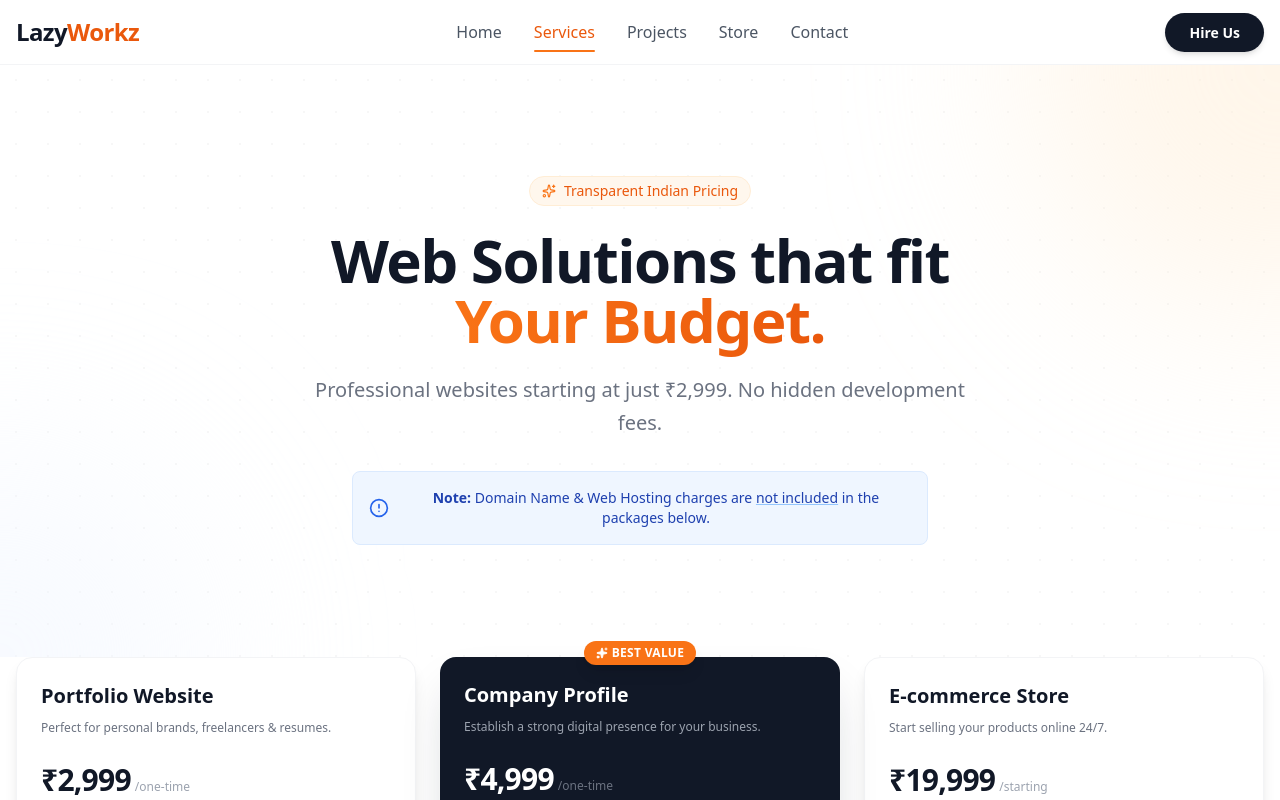
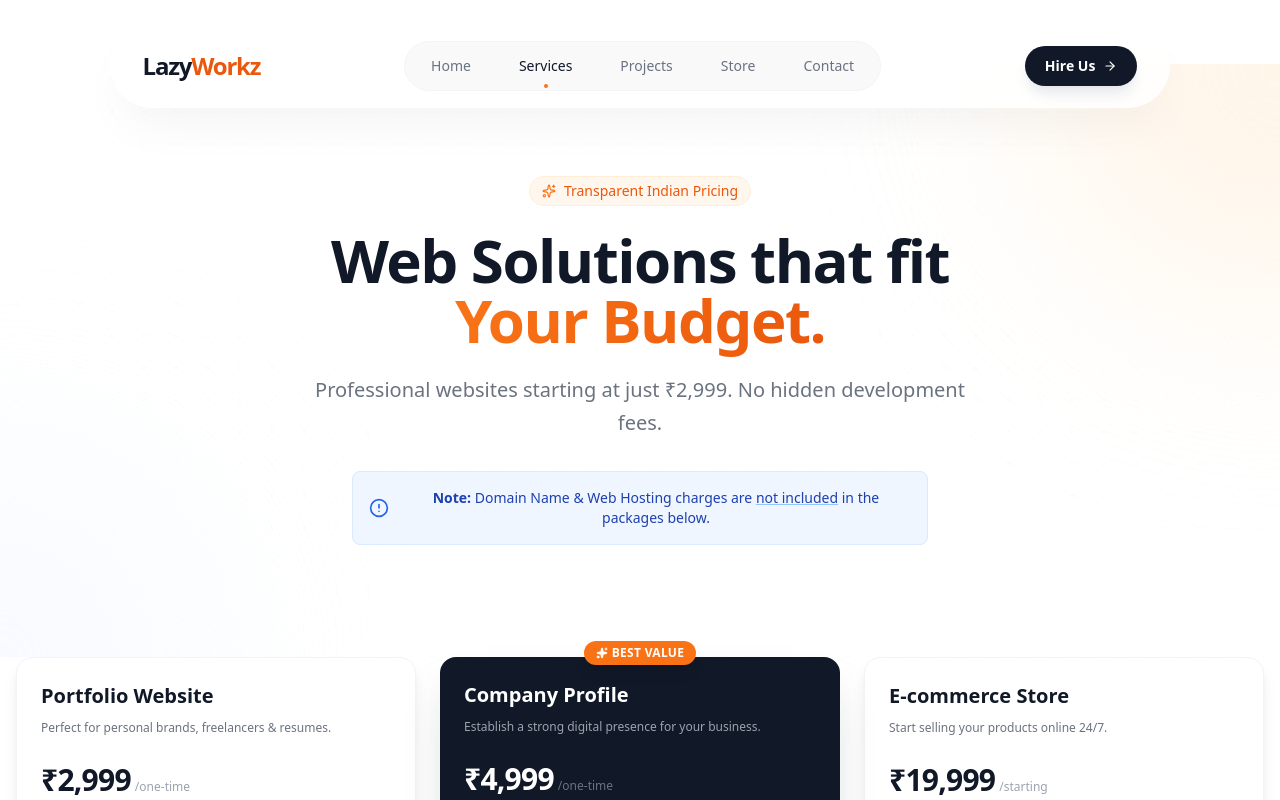
Before and after one commit to Lazyboyharsh/lazyworkz, a React (Vite) app: page /services in a window 1280 px wide. Shown: the top 800 px of the page. Built offline with nearby package versions, Linux system fonts and the light colour scheme.

Commit message:
change something

```diff
--- a/src/components/Navbar.jsx
+++ b/src/components/Navbar.jsx
@@ -1,126 +1,219 @@
-import { useState } from 'react';
+import { useState, useEffect, useRef } from 'react';
 import { Link, useLocation } from 'react-router-dom';
 import { motion, AnimatePresence } from 'framer-motion';
-import { Menu, X, ShoppingBag } from 'lucide-react';
+import { Menu, X, ShoppingBag, ArrowRight } from 'lucide-react';
 
 const Navbar = () => {
   const [isOpen, setIsOpen] = useState(false);
+  const [scrolled, setScrolled] = useState(false);
+  const [hoveredPath, setHoveredPath] = useState(null);
   const location = useLocation();
 
-  const closeMenu = () => setIsOpen(false);
+  // --- NEW: Refs for Click Outside Logic ---
+  const menuRef = useRef(null);
+  const buttonRef = useRef(null);
+
+  // Scroll Detection
+  useEffect(() => {
+    const handleScroll = () => {
+      setScrolled(window.scrollY > 20);
+    };
+    window.addEventListener('scroll', handleScroll);
+    return () => window.removeEventListener('scroll', handleScroll);
+  }, []);
+
+  // --- NEW: Handle Click Outside ---
+  useEffect(() => {
+    const handleClickOutside = (event) => {
+      // If menu is open, AND click is NOT in menu, AND click is NOT on the toggle button
+      if (
+        isOpen &&
+        menuRef.current &&
+        !menuRef.current.contains(event.target) &&
+        buttonRef.current &&
+        !buttonRef.current.contains(event.target)
+      ) {
+        setIsOpen(false);
+      }
+    };
+
+    document.addEventListener('mousedown', handleClickOutside);
+    return () => {
+      document.removeEventListener('mousedown', handleClickOutside);
+    };
+  }, [isOpen]);
+
 
   const navLinks = [
     { name: 'Home', path: '/' },
     { name: 'Services', path: '/services' },
     { name: 'Projects', path: '/projects' },
-    { name: 'Store', path: '/store', isSpecial: true },
+    { name: 'Store', path: '/store' },
     { name: 'Contact', path: '/contact' },
   ];
 
+  // Animation Variants
+  const menuVariants = {
+    closed: {
+      scale: 0.9,
+      opacity: 0,
+      transition: { delay: 0.15 }
+    },
+    open: {
+      scale: 1,
+      opacity: 1,
+      transition: { type: "spring", stiffness: 300, damping: 20 }
+    }
+  };
+
+  const itemVariants = {
+    closed: { opacity: 0, x: -20 },
+    open: (i) => ({
+      opacity: 1,
+      x: 0,
+      transition: { delay: i * 0.1 }
+    })
+  };
+
   return (
-    <header className="fixed top-0 left-0 right-0 z-50 bg-white/90 backdrop-blur-md border-b border-gray-100">
-      <nav className="container mx-auto px-4 py-3 flex justify-between items-center">
+    <>
+      {/* --- DESKTOP & MOBILE FLOATING NAV --- */}
+      <motion.header
+        className={`fixed z-50 left-0 right-0 transition-all duration-300 ease-in-out ${
+          scrolled ? 'top-4' : 'top-6'
+        }`}
+      >
+        <div className="container mx-auto px-4 flex justify-center">
+          <motion.nav
+            layout
+            className={`
+              relative flex items-center justify-between
+              bg-white/80 backdrop-blur-xl border border-white/20 shadow-2xl shadow-black/5
+              rounded-full transition-all duration-300
+              ${scrolled ? 'w-[90%] md:w-[70%] py-3 px-6' : 'w-[95%] md:w-[85%] py-4 px-8'}
+            `}
+          >
 
-        {/* 1. LOGO (Always Visible) */}
-        <Link to="/" className="flex-shrink-0 flex items-center z-50 font-extrabold text-2xl text-gray-900 tracking-tight" onClick={closeMenu}>
+            {/* 1. LOGO (Text Only) */}
+            <Link to="/" className="flex items-center z-50 group" onClick={() => setIsOpen(false)}>
+              <span className="font-extrabold text-2xl tracking-tighter text-gray-900 transition-all group-hover:opacity-80">
                 Lazy<span className="text-orange-600">Workz</span>
+              </span>
             </Link>
 
-        {/* 2. DESKTOP MENU (Hidden on mobile/tablet, Visible on Large screens) */}
-        {/* Changed 'md:flex' to 'lg:flex' for better spacing on tablets */}
-        <div className="hidden lg:flex items-center gap-8">
-          {navLinks.map((link) => (
+            {/* 2. DESKTOP LINKS (Sliding Background Animation) */}
+            <div className="hidden lg:flex items-center gap-2 bg-gray-100/50 p-1.5 rounded-full border border-gray-100">
+              {navLinks.map((link) => {
+                const isActive = location.pathname === link.path;
+                return (
                   <Link
-              key={link.name}
+                    key={link.path}
                     to={link.path}
-              className="relative py-2 group"
+                    onMouseEnter={() => setHoveredPath(link.path)}
+                    onMouseLeave={() => setHoveredPath(null)}
+                    className={`
+                      relative px-5 py-2 rounded-full text-sm font-medium transition-all duration-300 z-10
+                      ${isActive ? 'text-gray-900' : 'text-gray-500 hover:text-gray-900'}
+                    `}
                   >
-              <span className={`font-medium text-sm xl:text-base transition-colors ${location.pathname === link.path ? 'text-orange-600' : 'text-gray-600 group-hover:text-orange-600'}`}>
-                {link.name}
-                {/* {link.isSpecial && (
-                  <span className="absolute -top-3 -right-4 bg-orange-100 text-orange-600 text-[10px] font-bold px-1.5 rounded-md border border-orange-200">
-                    NEW
-                  </span>
-                )} */}
-              </span>
-
-              {/* Animated Underline */}
-              {location.pathname === link.path && (
+                    {/* The Sliding Background Pill */}
+                    {hoveredPath === link.path && (
                       <motion.div
-                  layoutId="underline"
-                  className="absolute bottom-0 left-0 right-0 h-0.5 bg-orange-500 rounded-full"
+                        layoutId="navbar-hover"
+                        className="absolute inset-0 bg-white shadow-sm rounded-full -z-10"
+                        transition={{ type: "spring", bounce: 0.2, duration: 0.6 }}
                       />
                     )}
+                    {/* Active State Dot */}
+                    {isActive && (
+                      <motion.span layoutId="active-dot" className="absolute -bottom-1 left-1/2 -translate-x-1/2 w-1 h-1 bg-orange-500 rounded-full" />
+                    )}
+                    {link.name}
                   </Link>
-          ))}
+                );
+              })}
             </div>
 
-        {/* 3. DESKTOP BUTTON & HAMBURGER WRAPPER */}
-        <div className="flex items-center gap-4">
+            {/* 3. ACTIONS */}
+            <div className="flex items-center gap-3">
+               <Link
+                to="/contact"
+                className="hidden lg:flex items-center gap-2 bg-gray-900 hover:bg-orange-600 text-white px-5 py-2.5 rounded-full text-sm font-bold transition-colors shadow-lg shadow-gray-200"
+              >
+                Hire Us <ArrowRight size={14} />
+               </Link>
 
-           {/* CTA Button (Hidden on mobile, visible on lg screens) */}
-           <div className="hidden lg:block">
-             <Link to="/contact" className="bg-gray-900 text-white text-sm font-bold px-6 py-2.5 rounded-full hover:bg-orange-600 transition-colors shadow-md whitespace-nowrap">
-               Hire Us
-             </Link>
-           </div>
-
-           {/* Hamburger Button (Visible on mobile/tablet, hidden on lg screens) */}
+               {/* Mobile Toggle - Attached buttonRef here */}
                <button
+                ref={buttonRef}
                 onClick={() => setIsOpen(!isOpen)}
-             className="lg:hidden text-gray-800 hover:text-orange-600 focus:outline-none z-50 p-1"
+                className="lg:hidden p-2 bg-gray-100 hover:bg-gray-200 rounded-full transition-colors focus:outline-none"
                >
-             {isOpen ? <X className="w-7 h-7" /> : <Menu className="w-7 h-7" />}
+                 {isOpen ? <X size={20} /> : <Menu size={20} />}
                </button>
             </div>
 
-      </nav>
+          </motion.nav>
+        </div>
+      </motion.header>
 
-      {/* MOBILE MENU OVERLAY */}
+      {/* --- MOBILE FULL SCREEN MENU OVERLAY --- */}
       <AnimatePresence>
         {isOpen && (
           <motion.div
-            initial={{ opacity: 0, height: 0 }}
-            animate={{ opacity: 1, height: "auto" }}
-            exit={{ opacity: 0, height: 0 }}
-            className="lg:hidden bg-white border-b border-gray-200 overflow-hidden shadow-xl"
+            initial={{ opacity: 0, backdropFilter: "blur(0px)" }}
+            animate={{ opacity: 1, backdropFilter: "blur(10px)" }}
+            exit={{ opacity: 0, backdropFilter: "blur(0px)" }}
+            className="fixed inset-0 z-40 bg-white/60 pt-32 px-6 lg:hidden"
           >
-            <div className="flex flex-col p-4 space-y-2">
-              {navLinks.map((link) => (
+             {/* Attached menuRef here - Clicking outside this DIV closes the menu */}
+             <motion.div
+               ref={menuRef}
+               variants={menuVariants}
+               initial="closed"
+               animate="open"
+               exit="closed"
+               className="bg-white border border-white/40 shadow-2xl rounded-[32px] p-6 max-w-lg mx-auto overflow-hidden"
+             >
+                <div className="flex flex-col space-y-2">
+                  {navLinks.map((link, i) => (
+                    <motion.div custom={i} variants={itemVariants} key={link.name}>
                        <Link
-                  key={link.name}
                          to={link.path}
-                  onClick={closeMenu}
+                         onClick={() => setIsOpen(false)}
                          className={`
-                    flex items-center justify-between px-4 py-4 rounded-xl font-bold transition-colors
+                           group flex items-center justify-between p-4 rounded-2xl transition-all
                            ${location.pathname === link.path
                              ? 'bg-orange-50 text-orange-600'
-                      : 'text-gray-600 hover:bg-gray-50 hover:text-gray-900'}
+                             : 'hover:bg-gray-50 text-gray-600 hover:text-gray-900'}
                          `}
                        >
-                  <span className="flex items-center text-lg">
-                    {link.name === 'Store' && <ShoppingBag className="w-5 h-5 mr-3" />}
+                         <span className="text-xl font-bold flex items-center gap-3">
+                           {link.name === 'Store' && <ShoppingBag size={20} />}
                            {link.name}
                          </span>
-                  {link.isSpecial && (
-                    <span className="bg-orange-500 text-white text-xs px-2 py-1 rounded-full">NEW</span>
-                  )}
+                         <ArrowRight className={`w-5 h-5 opacity-0 group-hover:opacity-100 -translate-x-5 group-hover:0 transition-all ${location.pathname === link.path ? 'opacity-100 translate-x-0' : ''}`} />
                        </Link>
+                    </motion.div>
                   ))}
 
-              <Link
-                to="/contact"
-                onClick={closeMenu}
-                className="mt-4 block text-center w-full bg-gray-900 text-white font-bold py-4 rounded-xl text-lg shadow-lg"
-              >
-                Hire Us
+                  <motion.div custom={6} variants={itemVariants} className="pt-6 mt-4 border-t border-gray-100">
+                    <Link to="/contact" onClick={() => setIsOpen(false)} className="w-full bg-gray-900 text-white font-bold py-4 rounded-xl flex justify-center items-center gap-2 shadow-xl active:scale-95 transition-transform">
+                      Start Project <RocketIcon />
                     </Link>
+                  </motion.div>
                 </div>
+             </motion.div>
           </motion.div>
         )}
       </AnimatePresence>
-    </header>
+    </>
   );
 };
 
+// Helper icon component
+const RocketIcon = () => (
+  <svg xmlns="http://www.w3.org/2000/svg" width="18" height="18" viewBox="0 0 24 24" fill="none" stroke="currentColor" strokeWidth="2" strokeLinecap="round" strokeLinejoin="round"><path d="M4.5 16.5c-1.5 1.26-2 5-2 5s3.74-.5 5-2c.71-.84.7-2.13-.09-2.91a2.18 2.18 0 0 0-2.91-.09z"/><path d="m12 15-3-3a22 22 0 0 1 2-3.95A12.88 12.88 0 0 1 22 2c0 2.72-.78 7.5-6 11a22.35 22.35 0 0 1-4 2z"/><path d="M9 12H4s.55-3.03 2-4c1.62-1.08 5 0 5 0"/><path d="M12 15v5s3.03-.55 4-2c1.08-1.62 0-5 0-5"/></svg>
+)
+
 export default Navbar;
--- a/src/pages/Home.jsx
+++ b/src/pages/Home.jsx
@@ -80,7 +80,7 @@ const TechMarquee = () => {
     <div className="w-full bg-white border-y border-gray-100 py-6 overflow-hidden relative z-20">
       <div className="flex gap-16 items-center animate-scroll whitespace-nowrap w-max">
         {[...techs, ...techs, ...techs, ...techs].map((tech, i) => (
-          <div key={i} className="flex items-center gap-3 text-gray-400 font-bold uppercase tracking-wider text-sm">
+          <div key={i} className="flex  items-center gap-3 text-gray-400 font-bold uppercase tracking-wider text-sm">
             {tech.icon}
             {tech.name}
           </div>
```
Lines whose indentation alone changed are shown as unchanged.
